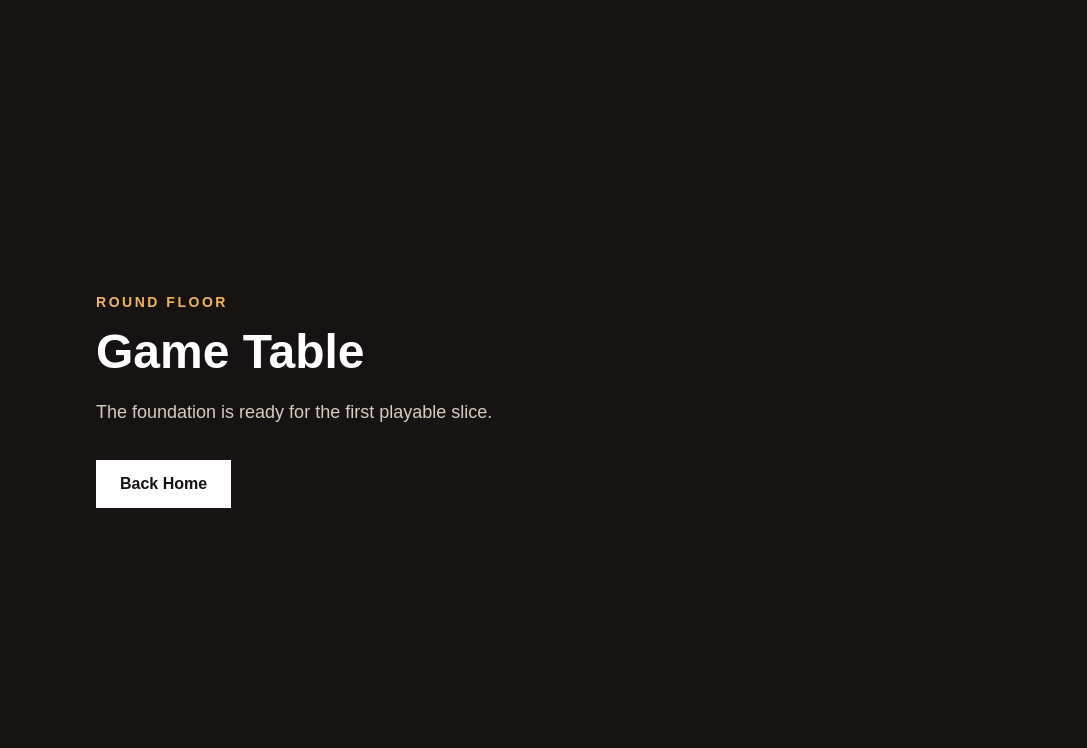
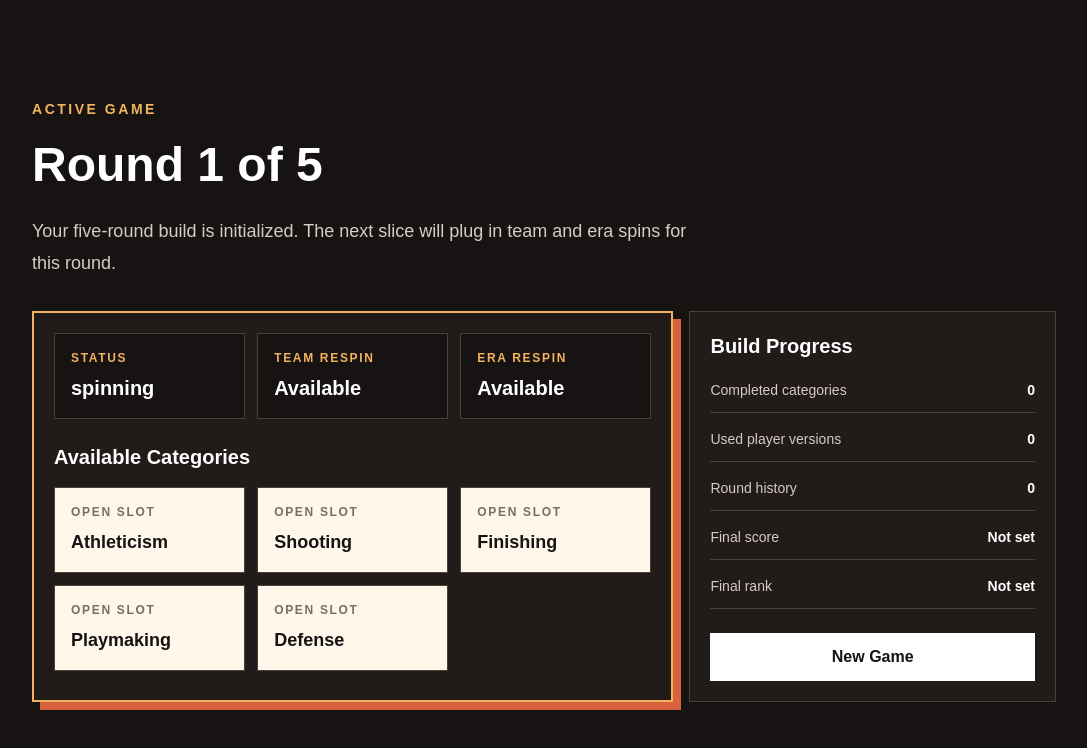
Before and after one commit to MatthewRJue/goat-forge, a Next.js app: page /game in a window 1280 px wide. Shown: the top 748 px of the page, without its empty margins (96-1183 px from the left). Built offline with nearby package versions, Linux system fonts and the light colour scheme.

Commit message:
start game flow

```diff
--- a/src/app/game/page.tsx
+++ b/src/app/game/page.tsx
@@ -1,23 +1,5 @@
-import Link from "next/link";
+import { GameTable } from "@/components/game/game-table";
 
 export default function GamePage() {
-  return (
-    <main className="min-h-screen bg-[#171312] px-6 py-10 text-white sm:px-10">
-      <section className="mx-auto flex min-h-[calc(100vh-5rem)] w-full max-w-4xl flex-col justify-center">
-        <p className="mb-4 text-sm font-bold uppercase tracking-[0.18em] text-[#f2b35e]">
-          Round floor
-        </p>
-        <h1 className="text-4xl font-black sm:text-5xl">Game Table</h1>
-        <p className="mt-5 max-w-xl text-lg leading-8 text-[#d8cbc1]">
-          The foundation is ready for the first playable slice.
-        </p>
-        <Link
-          href="/"
-          className="mt-8 inline-flex min-h-12 w-fit items-center justify-center bg-white px-6 text-base font-bold text-[#171312] transition-colors hover:bg-[#f2b35e] focus:outline-none focus:ring-2 focus:ring-[#f2b35e] focus:ring-offset-2 focus:ring-offset-[#171312]"
-        >
-          Back Home
-        </Link>
-      </section>
-    </main>
-  );
+  return <GameTable />;
 }
--- /dev/null
+++ b/src/components/game/game-table.tsx
@@ -0,0 +1,159 @@
+"use client";
+
+import { useEffect, useReducer } from "react";
+
+import { gameReducer } from "@/lib/game/game-reducer";
+import { createInitialGameState } from "@/lib/game/game-state";
+import type { AttributeCategory, GameState } from "@/lib/game/types";
+
+const categoryLabels: Record<AttributeCategory, string> = {
+  athleticism: "Athleticism",
+  shooting: "Shooting",
+  finishing: "Finishing",
+  playmaking: "Playmaking",
+  defense: "Defense",
+};
+
+export function GameTable() {
+  const [gameState, dispatch] = useReducer(
+    gameReducer,
+    undefined,
+    createInitialGameState,
+  );
+
+  useEffect(() => {
+    dispatch({ type: "START_GAME" });
+  }, []);
+
+  return (
+    <main className="min-h-screen bg-[#171312] px-6 py-10 text-white sm:px-10">
+      <section className="mx-auto flex min-h-[calc(100vh-5rem)] w-full max-w-5xl flex-col justify-center gap-8">
+        <header className="max-w-3xl">
+          <p className="mb-4 text-sm font-bold uppercase tracking-[0.18em] text-[#f2b35e]">
+            Active game
+          </p>
+          <h1 className="text-4xl font-black leading-tight sm:text-5xl">
+            Round {gameState.currentRound || 1} of {gameState.totalRounds}
+          </h1>
+          <p className="mt-5 max-w-2xl text-lg leading-8 text-[#d8cbc1]">
+            Your five-round build is initialized. The next slice will plug in
+            team and era spins for this round.
+          </p>
+        </header>
+
+        <div className="grid gap-4 lg:grid-cols-[1.4fr_0.8fr]">
+          <GameStatePanel gameState={gameState} />
+          <ProgressPanel gameState={gameState} dispatchStartGame={dispatch} />
+        </div>
+      </section>
+    </main>
+  );
+}
+
+function GameStatePanel({ gameState }: { gameState: GameState }) {
+  return (
+    <section
+      aria-label="Current game state"
+      className="border-2 border-[#f2b35e] bg-[#211b19] p-5 shadow-[8px_8px_0_#d8623d]"
+    >
+      <div className="grid gap-3 sm:grid-cols-3">
+        <StateMetric label="Status" value={gameState.status} />
+        <StateMetric
+          label="Team respin"
+          value={gameState.respins.teamRespinAvailable ? "Available" : "Used"}
+        />
+        <StateMetric
+          label="Era respin"
+          value={gameState.respins.eraRespinAvailable ? "Available" : "Used"}
+        />
+      </div>
+
+      <div className="mt-6">
+        <h2 className="text-xl font-black">Available Categories</h2>
+        <div className="mt-4 grid gap-3 sm:grid-cols-2 lg:grid-cols-3">
+          {gameState.availableCategories.map((category) => (
+            <div
+              data-testid="available-category"
+              key={category}
+              className="min-h-20 border border-[#4d403b] bg-[#fff8ea] p-4 text-[#171312]"
+            >
+              <p className="text-xs font-bold uppercase tracking-[0.14em] text-[#7d6d5d]">
+                Open slot
+              </p>
+              <p className="mt-2 text-lg font-black">
+                {categoryLabels[category]}
+              </p>
+            </div>
+          ))}
+        </div>
+      </div>
+    </section>
+  );
+}
+
+function ProgressPanel({
+  gameState,
+  dispatchStartGame,
+}: {
+  gameState: GameState;
+  dispatchStartGame: (action: { type: "START_GAME" }) => void;
+}) {
+  return (
+    <aside
+      aria-label="Build progress"
+      className="border border-[#4d403b] bg-[#211b19] p-5"
+    >
+      <h2 className="text-xl font-black">Build Progress</h2>
+      <dl className="mt-5 space-y-4 text-sm">
+        <ProgressRow
+          label="Completed categories"
+          value={String(gameState.completedCategories.length)}
+        />
+        <ProgressRow
+          label="Used player versions"
+          value={String(gameState.usedPlayerVersionIds.length)}
+        />
+        <ProgressRow
+          label="Round history"
+          value={String(gameState.roundHistory.length)}
+        />
+        <ProgressRow
+          label="Final score"
+          value={gameState.finalScore === null ? "Not set" : String(gameState.finalScore)}
+        />
+        <ProgressRow
+          label="Final rank"
+          value={gameState.finalRank === null ? "Not set" : gameState.finalRank}
+        />
+      </dl>
+
+      <button
+        className="mt-6 inline-flex min-h-12 w-full items-center justify-center bg-white px-5 text-base font-bold text-[#171312] transition-colors hover:bg-[#f2b35e] focus:outline-none focus:ring-2 focus:ring-[#f2b35e] focus:ring-offset-2 focus:ring-offset-[#171312]"
+        type="button"
+        onClick={() => dispatchStartGame({ type: "START_GAME" })}
+      >
+        New Game
+      </button>
+    </aside>
+  );
+}
+
+function StateMetric({ label, value }: { label: string; value: string }) {
+  return (
+    <div className="border border-[#4d403b] bg-[#171312] p-4">
+      <p className="text-xs font-bold uppercase tracking-[0.14em] text-[#f2b35e]">
+        {label}
+      </p>
+      <p className="mt-2 break-words text-xl font-black">{value}</p>
+    </div>
+  );
+}
+
+function ProgressRow({ label, value }: { label: string; value: string }) {
+  return (
+    <div className="flex items-center justify-between gap-4 border-b border-[#4d403b] pb-3">
+      <dt className="text-[#d8cbc1]">{label}</dt>
+      <dd className="text-right font-black text-white">{value}</dd>
+    </div>
+  );
+}
--- /dev/null
+++ b/src/lib/game/game-reducer.ts
@@ -0,0 +1,15 @@
+import { createStartedGameState } from "@/lib/game/game-state";
+import type { GameState } from "@/lib/game/types";
+
+export type GameAction = {
+  type: "START_GAME";
+};
+
+export function gameReducer(state: GameState, action: GameAction): GameState {
+  switch (action.type) {
+    case "START_GAME":
+      return createStartedGameState();
+    default:
+      return state;
+  }
+}
--- /dev/null
+++ b/src/lib/game/game-state.ts
@@ -0,0 +1,48 @@
+import type { AttributeCategory, GameState, RespinState } from "@/lib/game/types";
+
+export const MVP_TOTAL_ROUNDS = 5;
+
+export const MVP_CATEGORIES = [
+  "athleticism",
+  "shooting",
+  "finishing",
+  "playmaking",
+  "defense",
+] as const satisfies readonly AttributeCategory[];
+
+const initialRespins = (): RespinState => ({
+  teamRespinAvailable: true,
+  eraRespinAvailable: true,
+  teamRespinUsedRound: null,
+  eraRespinUsedRound: null,
+});
+
+const baseGameState = (): Omit<GameState, "status" | "currentRound"> => ({
+  totalRounds: MVP_TOTAL_ROUNDS,
+  currentTeam: null,
+  currentEra: null,
+  selectedCategory: null,
+  availableCategories: [...MVP_CATEGORIES],
+  completedCategories: [],
+  usedPlayerVersionIds: [],
+  respins: initialRespins(),
+  roundHistory: [],
+  finalScore: null,
+  finalRank: null,
+});
+
+export function createInitialGameState(): GameState {
+  return {
+    status: "idle",
+    currentRound: 0,
+    ...baseGameState(),
+  };
+}
+
+export function createStartedGameState(): GameState {
+  return {
+    status: "spinning",
+    currentRound: 1,
+    ...baseGameState(),
+  };
+}
--- /dev/null
+++ b/src/lib/game/types.ts
@@ -0,0 +1,92 @@
+import type { AttributeCategory, PlayerAttributeRatings } from "@/types/game-data";
+
+export type { AttributeCategory };
+
+export type GameStatus =
+  | "idle"
+  | "spinning"
+  | "selectingCategory"
+  | "selectingPlayer"
+  | "roundComplete"
+  | "gameComplete";
+
+export type TeamOption = {
+  id: string;
+  name: string;
+  abbreviation: string;
+  logoUrl?: string | null;
+};
+
+export type EraOption = {
+  id: string;
+  label: string;
+  startYear: number;
+  endYear: number;
+};
+
+export type PlayerOption = {
+  playerVersionId: string;
+  playerId: string;
+  name: string;
+  versionLabel: string;
+  teamId: string;
+  eraId: string;
+  imageUrl?: string | null;
+  attributes: PlayerAttributeRatings;
+};
+
+export type CompletedCategory = {
+  category: AttributeCategory;
+  playerVersionId: string;
+  playerName: string;
+  playerVersionLabel: string;
+  teamName: string;
+  eraLabel: string;
+  rating: number;
+};
+
+export type RespinState = {
+  teamRespinAvailable: boolean;
+  eraRespinAvailable: boolean;
+  teamRespinUsedRound: number | null;
+  eraRespinUsedRound: number | null;
+};
+
+export type RoundResult = {
+  roundNumber: number;
+  originalTeam: TeamOption;
+  originalEra: EraOption;
+  finalTeam: TeamOption;
+  finalEra: EraOption;
+  teamRespinUsed: boolean;
+  eraRespinUsed: boolean;
+  selectedCategory: AttributeCategory;
+  selectedPlayerVersionId: string;
+  selectedPlayerName: string;
+  selectedPlayerVersionLabel: string;
+  ratingApplied: number;
+};
+
+export type GameRank =
+  | "GOAT"
+  | "Hall of Fame"
+  | "All-Time Great"
+  | "All-Star"
+  | "Starter"
+  | "Role Player";
+
+export type GameState = {
+  status: GameStatus;
+  currentRound: number;
+  totalRounds: number;
+  currentTeam: TeamOption | null;
+  currentEra: EraOption | null;
+  selectedCategory: AttributeCategory | null;
+  availableCategories: AttributeCategory[];
+  completedCategories: CompletedCategory[];
+  usedPlayerVersionIds: string[];
+  respins: RespinState;
+  roundHistory: RoundResult[];
+  finalScore: number | null;
+  finalRank: GameRank | null;
+};
```
Also changed, not shown: agents/delivery/stories/003-start-game-flow.md (+1 -1 lines), 2 other files (tests, documents, lock files or other folders).
